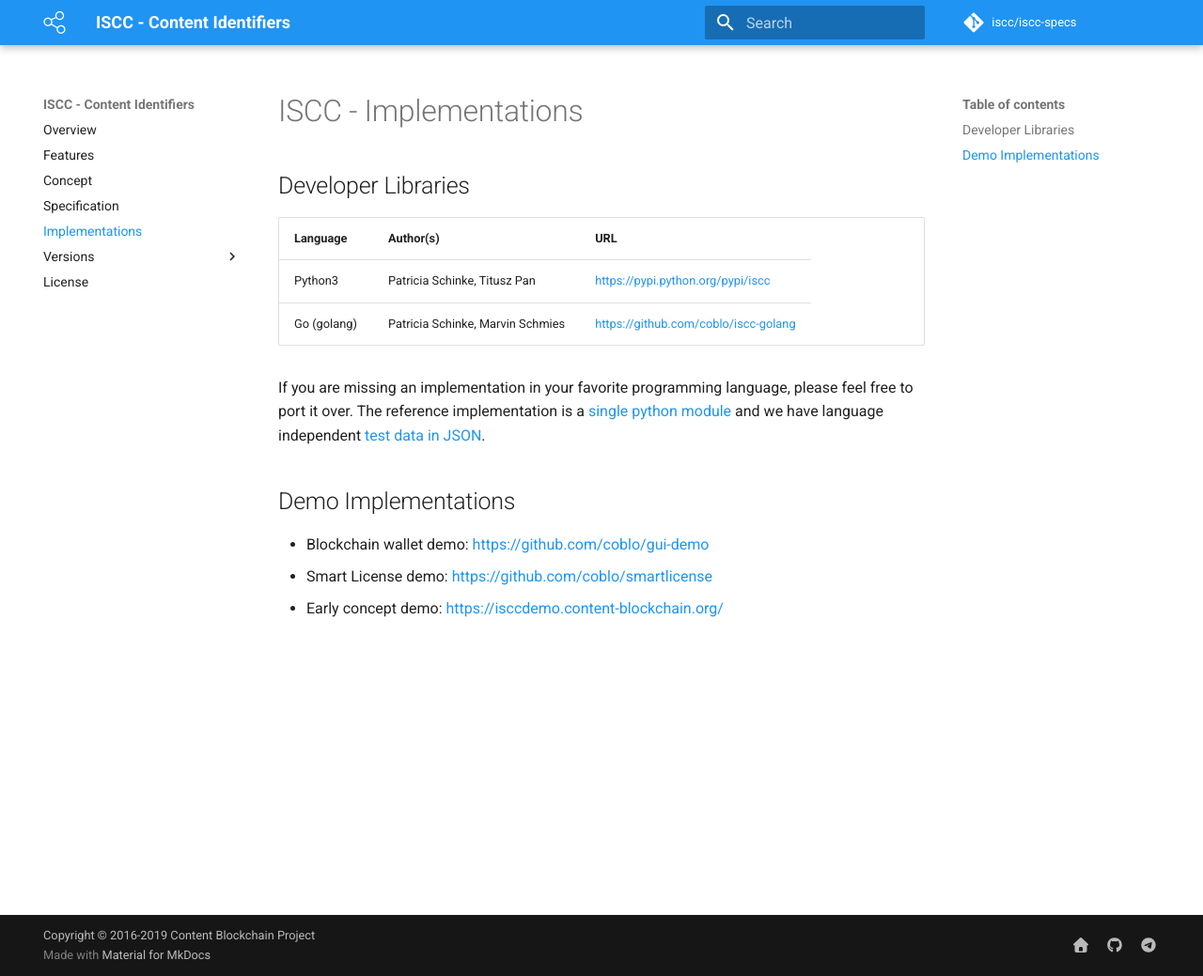
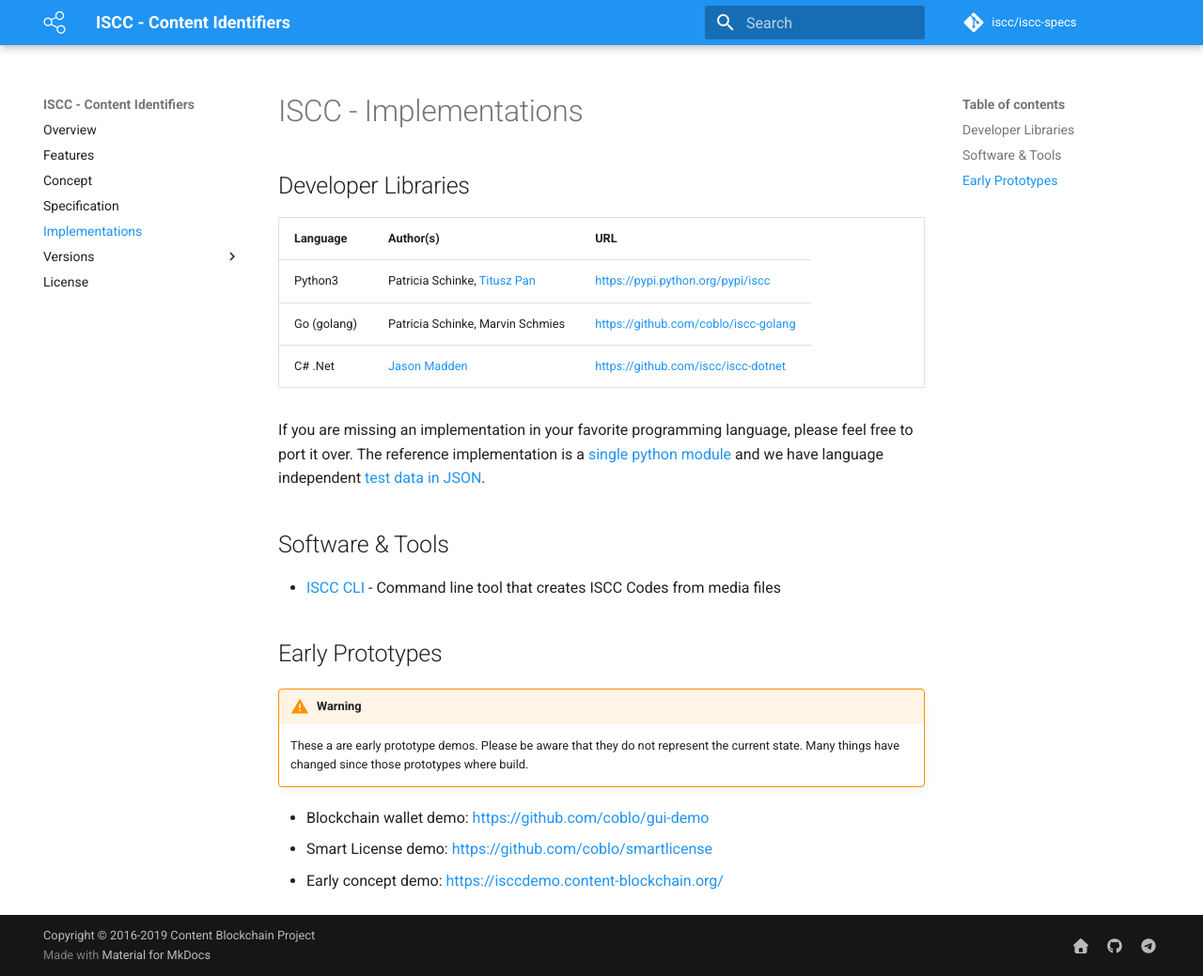
Before and after one commit to iscc/iscc-specs, an MkDocs documentation site: the page built from docs/implementations.md, in a window 1280 px wide and 1039 px high. Shown: the whole window at 94% size. Built offline with MkDocs 1.6.1 and Material for MkDocs 9.7.7, drawn with Linux system fonts in a browser that asks for light colours; comment, search, counter and statistics services are not loaded.

Commit message:
Update implementations page.

```diff
--- a/docs/implementations.md
+++ b/docs/implementations.md
@@ -6,14 +6,22 @@
 
 ## Developer Libraries
 
-| Language    | Author(s)                        | URL                                  |
-| ----------- | -------------------------------- | ------------------------------------ |
-| Python3     | Patricia Schinke, Titusz Pan     | https://pypi.python.org/pypi/iscc    |
-| Go (golang) | Patricia Schinke, Marvin Schmies | https://github.com/coblo/iscc-golang |
+| Language    | Author(s)                                                 | URL                                  |
+| ----------- | --------------------------------------------------------- | ------------------------------------ |
+| Python3     | Patricia Schinke, [Titusz Pan](https://github.com/titusz) | https://pypi.python.org/pypi/iscc    |
+| Go (golang) | Patricia Schinke, Marvin Schmies                          | https://github.com/coblo/iscc-golang |
+| C# .Net     | [Jason Madden](https://github.com/dirric)                 | https://github.com/iscc/iscc-dotnet  |
 
 If you are missing an implementation in your favorite programming language, please feel free to port it over. The reference implementation is a [single python module](https://github.com/coblo/iscc-specs/blob/master/src/iscc/iscc.py) and we have language independent [test data in JSON](https://github.com/coblo/iscc-specs/blob/master/tests/test_data.json).
 
-## Demo Implementations
+## Software & Tools
+
+- [ISCC CLI](https://github.com/iscc/iscc-cli) - Command line tool that creates ISCC Codes from media files
+
+## Early Prototypes
+
+!!! warning
+    These a are early prototype demos. Please be aware that they do not represent the current state. Many things have changed since those prototypes where build.
 
 - Blockchain wallet demo: https://github.com/coblo/gui-demo
 - Smart License demo: https://github.com/coblo/smartlicense
```
